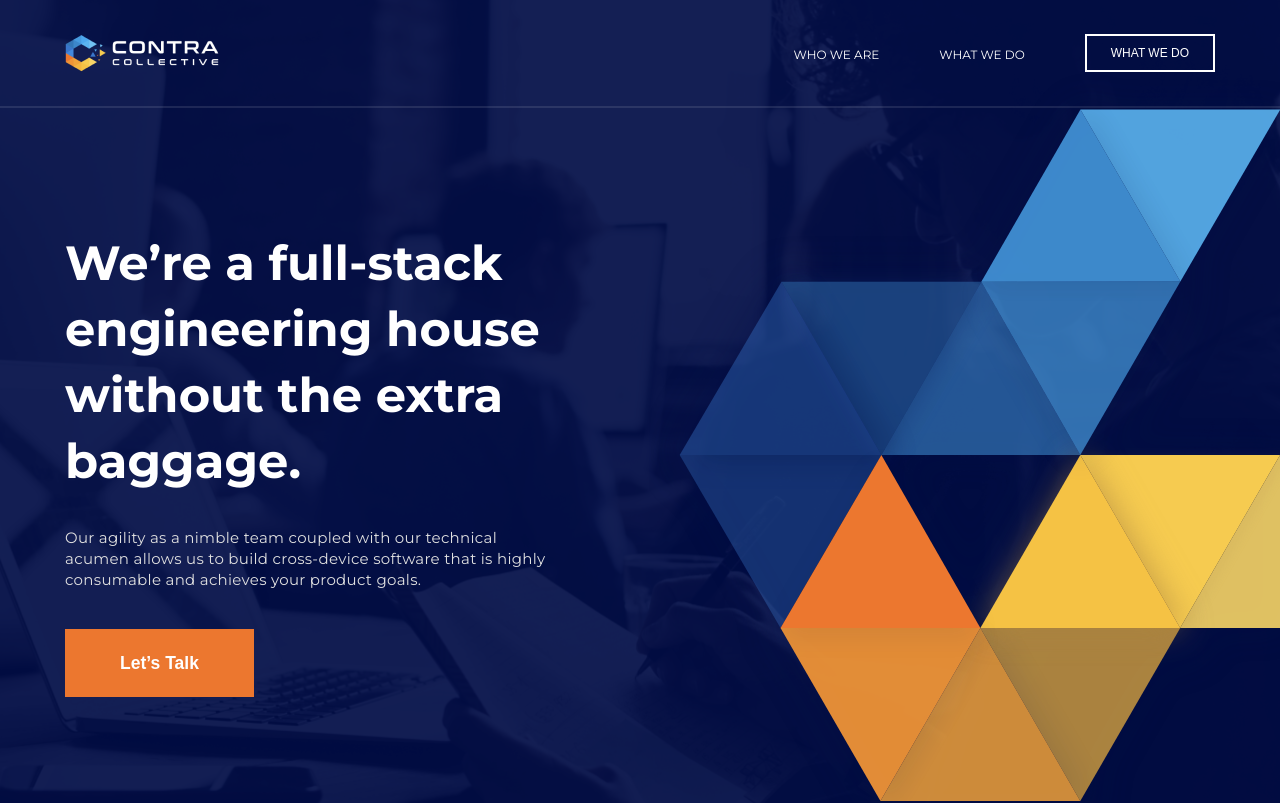
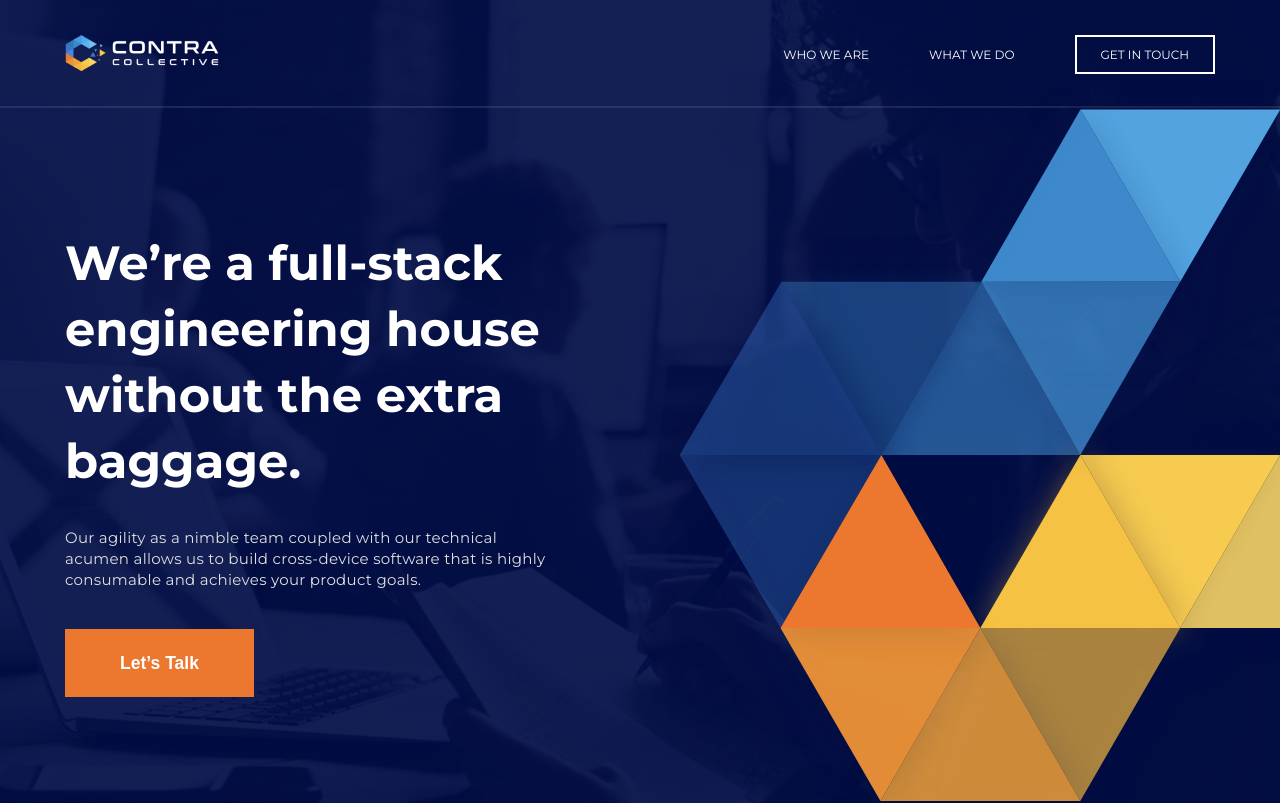
Before and after one commit to TungDev007/contra-collective, a React (Create React App) app: page / in a window 1280 px wide. Shown: the top 803 px of the page. Built offline with nearby package versions, Linux system fonts and the light colour scheme.

Commit message:
update the issues

```diff
--- a/public/index.html
+++ b/public/index.html
@@ -7,7 +7,7 @@
     <meta name="theme-color" content="#000000" />
     <meta
       name="description"
-      content="Web site created using create-react-app"
+      content="We’re a full-stack engineering house without the extra baggage."
     />
     <link rel="apple-touch-icon" href="%PUBLIC_URL%/logo192.png" />
     <!--
@@ -24,7 +24,7 @@
       work correctly both with client-side routing and a non-root public URL.
       Learn how to configure a non-root public URL by running `npm run build`.
     -->
-    <title>React App</title>
+    <title>Contra Collective - Engineering Firm</title>
   </head>
   <body>
     <noscript>You need to enable JavaScript to run this app.</noscript>
--- a/src/assets/styles/home.scss
+++ b/src/assets/styles/home.scss
@@ -73,6 +73,10 @@ html {
                 .nav-item {
                     margin-right: 60px;
 
+                    &:last-child {
+                        margin: 0;
+                    }
+
                     a {
                         font-size: 12px;
                         text-decoration: none;
@@ -92,8 +96,12 @@ html {
             box-shadow: 0px 2px 31px 3px rgba(0, 0, 0, 0.17);
 
             .menu-item {
-                margin-bottom: 15px;
+                margin-bottom: 20px;
                 padding-left: 15px;
+
+                &:first-child {
+                    margin-bottom: 10px;
+                }
 
                 &:last-child {
                     margin: 0;
--- a/src/components/home/hero.js
+++ b/src/components/home/hero.js
@@ -148,7 +148,9 @@ const Hero = () => {
                             <div className="nav-item">
                                 <a href="#what-we-do">WHAT WE DO</a>
                             </div>
-                            <button className={`outline-btn ${sticky ? "sticky" : ""}`}>WHAT WE DO</button>
+                            <div className="nav-item">
+                                <a href="#contact" className={`outline-btn ${sticky ? "sticky" : ""}`}>GET IN TOUCH</a>
+                            </div>
                         </div> :
                         <img src={sticky ? MenuImgBlack : MenuImgWhite} alt="" onClick={() => toggleMobileMenu()} ref={exceptional}/>
                     }
@@ -163,7 +165,7 @@ const Hero = () => {
                             <a href="#what-we-do" onClick={() => goToPage()}>WHAT WE DO</a>
                         </div>
                         <div className="menu-item">
-                            <button className="outline-btn">WHAT WE DO</button>
+                            <a href="#contact" className="outline-btn">GET IN TOUCH</a>
                         </div>
                     </div> : null
                 }
--- a/src/components/home/what_people_say.js
+++ b/src/components/home/what_people_say.js
@@ -78,7 +78,7 @@ const WhatPeopleSay = () => {
             name: 'Sigmund Neuram',
             role: 'Head Manager @ Dolor Amet',
             location: 'Virginia, USA',
-            img: User2
+            img: User3
         },
         {
             text: 'Lorem ipsum dolor sit amet, consectetur adipiscing elit. Amet tortor bibendum adipiscing erat adipiscing tellus. Vitae porttitor pretium, nec egestas justo morbi. Augue ipsum neque, faucibus pellentesque. Facilisis venenatis amet in lectus congue quam sus-pendisse.',
```
Also changed, not shown: 1 other file (tests, documents, lock files or other folders).
